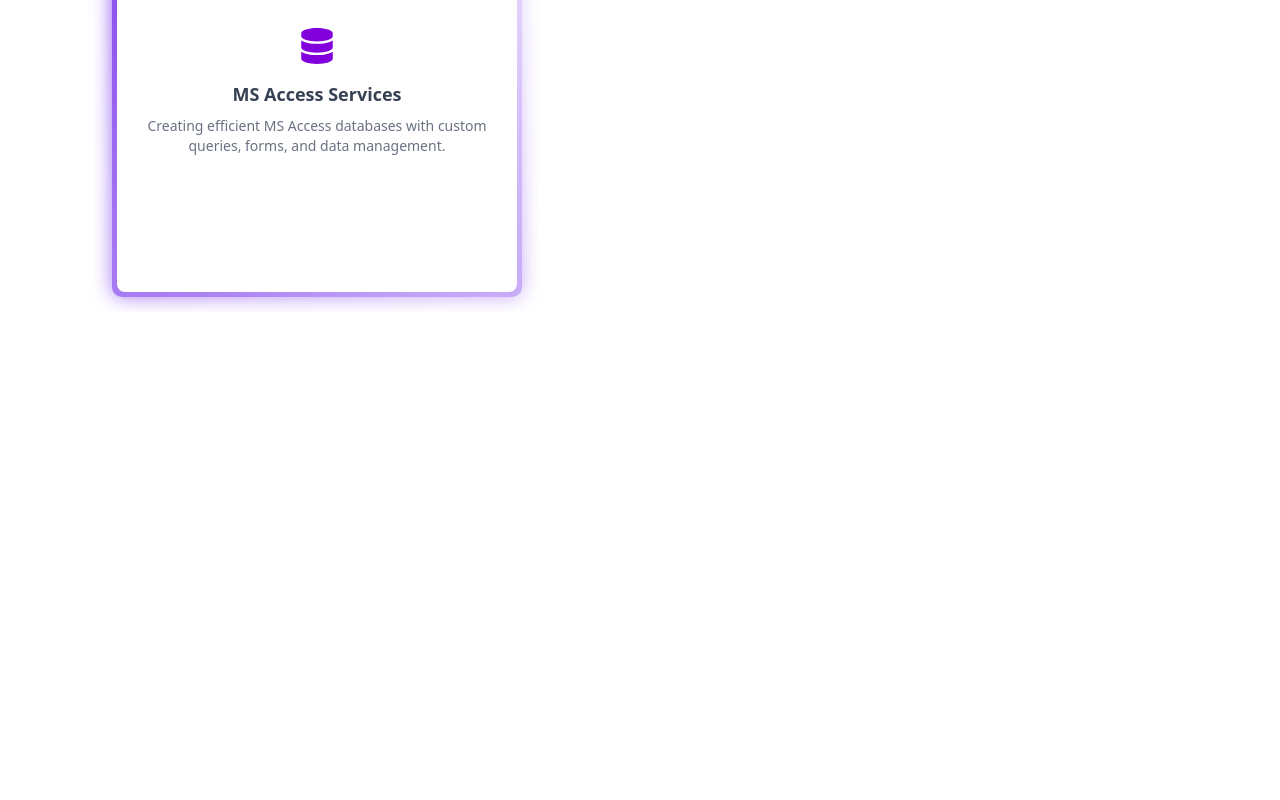
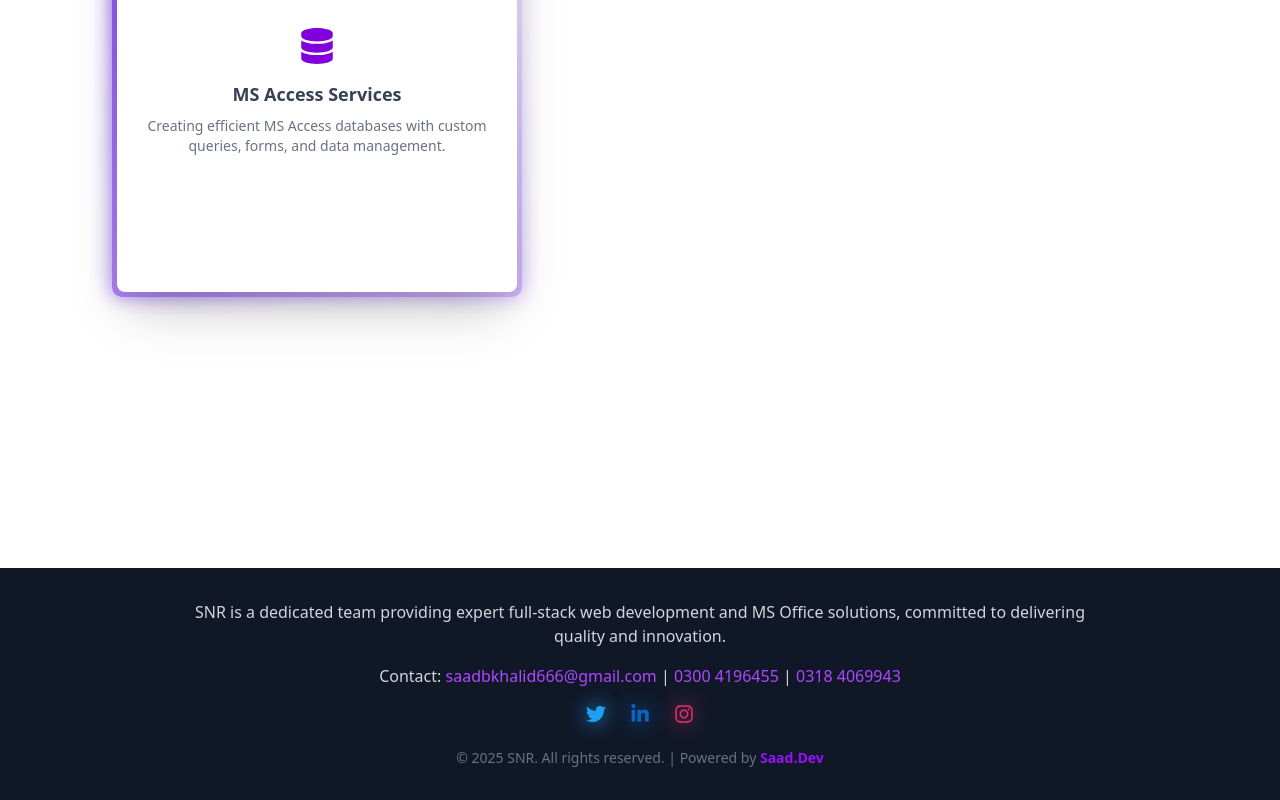
Before and after one commit to SaadRajpoot666/SNR, a React (Vite) app: page / in a window 1280 px wide. Shown: the part 3823-4623 px from the top of the page. Before the commit the page ends 4135 px from the top, so only its background shows below. Built offline with nearby package versions, Linux system fonts and the light colour scheme.

Commit message:
Footer  Completed

```diff
--- a/src/App.jsx
+++ b/src/App.jsx
@@ -1,4 +1,5 @@
 import { About } from "./components/About/About"
+import { Footer } from "./components/Footer/Footer"
 import { Hero } from "./components/HeroSection/Hero"
 import { Navbar } from "./components/Navbar/Navbar"
 import { Services } from "./components/Services/Services"
@@ -9,6 +10,7 @@
 <Hero   />
 <About   />
 <Services   />
+<Footer   />
 
 </>
 
--- /dev/null
+++ b/src/components/Footer/Footer.jsx
@@ -0,0 +1,68 @@
+
+import {  FaTwitter, FaLinkedinIn, FaInstagram } from "react-icons/fa";
+
+export const Footer = () => {
+  return (
+    <footer className="bg-gray-900 text-gray-300 py-8 px-6 text-center mt-[20%]" id="contact">
+      <div className="max-w-4xl mx-auto">
+        {/* Brief About SNR */}
+        <p className="mb-4 text-sm md:text-base font-light">
+          SNR is a dedicated team providing expert full-stack web development and MS Office solutions, committed to delivering quality and innovation.
+        </p>
+
+        {/* Contact Info */}
+        <p className="mb-4 text-sm md:text-base">
+          Contact:{" "}
+          <a href="mailto:saadbkhalid666@gmail.com" className="text-purple-500 hover:underline">
+            saadbkhalid666@gmail.com
+          </a>{" "}
+          |{" "}
+          <a href="tel:+923004196455" className="text-purple-500 hover:underline">
+            0300 4196455
+          </a>{" "}
+          |{" "}
+          <a href="tel:+923184069943" className="text-purple-500 hover:underline">
+            0318 4069943
+          </a>
+        </p>
+
+        {/* Social Media Neon Icons */}
+        <div className="flex justify-center gap-6 mb-6 text-xl">
+
+          <a
+            href="https://x.com/saadrajpoot666"
+            target="_blank"
+            rel="noreferrer"
+            aria-label="Twitter"
+            className="text-[#1DA1F2] hover:text-[#66C0F4] drop-shadow-[0_0_10px_#1DA1F2]"
+          >
+            <FaTwitter />
+          </a>
+          <a
+            href="https://www.linkedin.com/in/saadbinkhalid666"
+            target="_blank"
+            rel="noreferrer"
+            aria-label="LinkedIn"
+            className="text-[#0A66C2] hover:text-[#4F8BD6] drop-shadow-[0_0_10px_#0A66C2]"
+          >
+            <FaLinkedinIn />
+          </a>
+          <a
+            href="https://instagram.com/sagit_saad"
+            target="_blank"
+            rel="noreferrer"
+            aria-label="Instagram"
+            className="text-[#E1306C] hover:text-[#FF5B94] drop-shadow-[0_0_10px_#E1306C]"
+          >
+            <FaInstagram />
+          </a>
+        </div>
+
+        {/* Copyright & Powered By */}
+        <p className="text-xs md:text-sm text-gray-500">
+          © 2025 SNR. All rights reserved. | Powered by <span className="text-purple-600 font-semibold"><a href="https://sbkdev.vercel.app/">Saad.Dev</a></span>
+        </p>
+      </div>
+    </footer>
+  );
+};
--- a/src/components/Services/Services.jsx
+++ b/src/components/Services/Services.jsx
@@ -105,7 +105,7 @@
 
       <motion.div
         ref={ref}
-        className="services-container grid grid-cols-1 sm:grid-cols-2 place-items-center shadow-2xl gap-3"
+        className="services-container grid grid-cols-1 sm:grid-cols-2 place-items-center  gap-3"
         variants={containerVariants}
         initial="hidden"
         animate={inView ? "visible" : "hidden"}
@@ -113,7 +113,7 @@
         {services.map((service, index) => (
           <motion.div
             key={index}
-            className="bg-white flex flex-col box rounded-lg p-6 w-full sm:w-1/2 md:w-1/3 text-center"
+            className="bg-white flex shadow-2xl flex-col box rounded-lg p-6 w-full sm:w-1/2 md:w-1/3 text-center"
             variants={cardVariants}
           >
             <div className="icon mb-4 text-purple-700 text-4xl">
```
